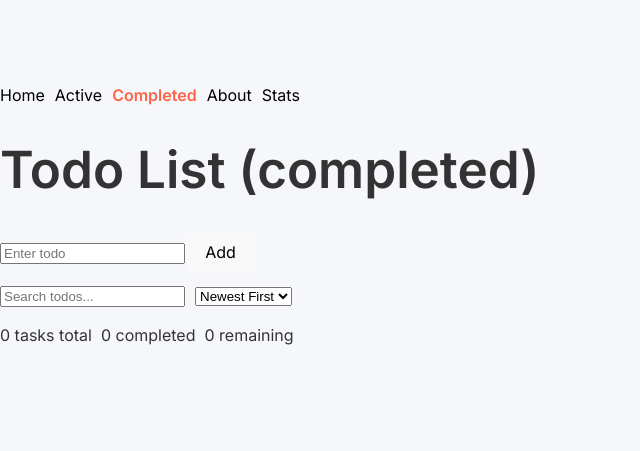
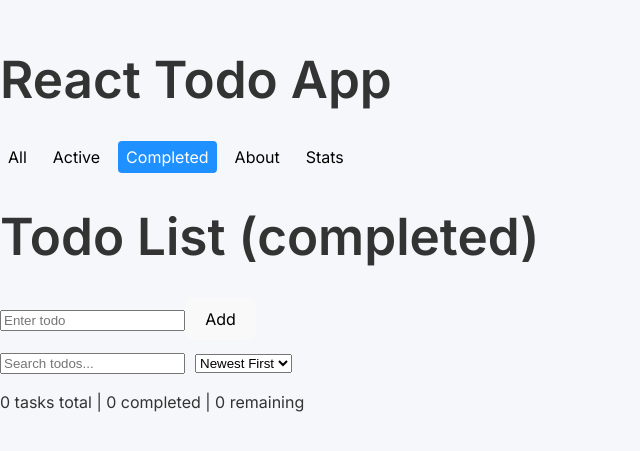
Before and after one commit to rps-learn/react-practice, a React (Vite) app in the folder my-app/: page /completed in a window 1280 px wide. Shown: the part 177-628 px from the top of the page, without its empty margins (0-640 px from the left). Built offline with nearby package versions, Linux system fonts and the light colour scheme.

Commit message:
added FilterNav

```diff
--- a/my-app/package.json
+++ b/my-app/package.json
@@ -13,7 +13,8 @@
     "framer-motion": "^12.23.12",
     "react": "^19.1.1",
     "react-dom": "^19.1.1",
-    "react-router-dom": "^7.8.2"
+    "react-router-dom": "^7.8.2",
+    "uuid": "^11.1.0"
   },
   "devDependencies": {
     "@eslint/js": "^9.33.0",
--- a/my-app/src/App.tsx
+++ b/my-app/src/App.tsx
@@ -1,82 +1,22 @@
-import { Routes, Route, Link, NavLink } from "react-router-dom";
+import { Routes, Route, Navigate  } from "react-router-dom";
 import "./App.css";
 import TodoApp from "./components/TodoApp";
-import About from "./components/About";
-import Stats from "./components/Stats";
+import About from "./pages/About";
+import Stats from "./pages/Stats";
+import FilterNav from "./components/FilterNav";
 
 function App() {
 
   return (
     <div>
-      {/* Navigation */}
-      <nav style={{ marginBottom: "20px" }}>
-        <NavLink
-          to="/"
-          end   // important: makes "/" active only on exact match
-          style={({ isActive }) => ({
-            marginRight: "10px",
-            fontWeight: isActive ? "bold" : "normal",
-            color: isActive ? "tomato" : "black"
-          })}
-        >
-          Home
-        </NavLink>
+      <h1>React Todo App</h1>
+      <FilterNav />
 
-        <NavLink
-          to="/active"
-          end   // important: makes "/" active only on exact match
-          style={({ isActive }) => ({
-            marginRight: "10px",
-            fontWeight: isActive ? "bold" : "normal",
-            color: isActive ? "tomato" : "black"
-          })}
-        >
-          Active
-        </NavLink>
-
-        <NavLink
-          to="/completed"
-          end   // important: makes "/" active only on exact match
-          style={({ isActive }) => ({
-            marginRight: "10px",
-            fontWeight: isActive ? "bold" : "normal",
-            color: isActive ? "tomato" : "black"
-          })}
-        >
-          Completed
-        </NavLink>
-
-        <NavLink
-          to="/about"
-          end   // important: makes "/" active only on exact match
-          style={({ isActive }) => ({
-            marginRight: "10px",
-            fontWeight: isActive ? "bold" : "normal",
-            color: isActive ? "tomato" : "black"
-          })}
-        >
-          About
-        </NavLink>
-
-        <NavLink
-          to="/stats"
-          end   // important: makes "/" active only on exact match
-          style={({ isActive }) => ({
-            marginRight: "10px",
-            fontWeight: isActive ? "bold" : "normal",
-            color: isActive ? "tomato" : "black"
-          })}
-        >
-          Stats
-        </NavLink>
-
-      </nav>
-
-      {/* Routes */}
       <Routes>
-        <Route path="/" element={<TodoApp filter="all"/>} />
-        <Route path="/active" element={<TodoApp filter="active"/>} />
-        <Route path="/completed" element={<TodoApp filter="completed"/>} />
+        <Route path="/" element={<Navigate to="/all" />} />
+        <Route path="/all" element={<TodoApp filter="all" />} />
+        <Route path="/active" element={<TodoApp filter="active" />} />
+        <Route path="/completed" element={<TodoApp filter="completed" />} />
         <Route path="/about" element={<About />} />
         <Route path="/stats" element={<Stats />} />
       </Routes>
--- a/my-app/src/components/About.tsx
+++ /dev/null
@@ -1,13 +0,0 @@
-export default function About() {
-  return (
-    <div>
-      <h1>About This App</h1>
-      <p>
-        This is a simple Todo app built with React, TypeScript, Context API, and React Router.
-      </p>
-      <p>
-        You can add, complete, and delete tasks — and your data is saved in localStorage.
-      </p>
-    </div>
-  );
-}
--- /dev/null
+++ b/my-app/src/components/FilterNav.tsx
@@ -0,0 +1,66 @@
+import { NavLink } from "react-router-dom";
+
+export default function FilterNav() {
+  const baseStyle: React.CSSProperties = {
+    marginRight: "10px",
+    padding: "4px 8px",
+    textDecoration: "none",
+    borderRadius: "4px",
+    display: "inline-block",
+  };
+
+  return (
+    <nav aria-label="Main navigation">
+      <NavLink
+        to="/all"
+        style={({ isActive }) => ({
+          ...baseStyle,
+          background: isActive ? "dodgerblue" : "transparent",
+          color: isActive ? "white" : "black",
+        })}
+      >
+        All
+      </NavLink>
+      <NavLink
+        to="/active"
+        style={({ isActive }) => ({
+          ...baseStyle,
+          background: isActive ? "dodgerblue" : "transparent",
+          color: isActive ? "white" : "black",
+        })}
+      >
+        Active
+      </NavLink>
+      <NavLink
+        to="/completed"
+        style={({ isActive }) => ({
+          ...baseStyle,
+          background: isActive ? "dodgerblue" : "transparent",
+          color: isActive ? "white" : "black",
+        })}
+      >
+        Completed
+      </NavLink>
+      <NavLink
+        to="/about"
+        style={({ isActive }) => ({
+          ...baseStyle,
+          background: isActive ? "dodgerblue" : "transparent",
+          color: isActive ? "white" : "black",
+        })}
+      >
+        About
+      </NavLink>
+      <NavLink
+        to="/stats"
+        style={({ isActive }) => ({
+          ...baseStyle,
+          background: isActive ? "dodgerblue" : "transparent",
+          color: isActive ? "white" : "black",
+        })}
+      >
+        Stats
+      </NavLink>
+    </nav>
+  );
+}
--- a/my-app/src/components/Footer.tsx
+++ b/my-app/src/components/Footer.tsx
@@ -9,13 +9,10 @@ function Footer(){
 
     return(
         <div>
-            <p>
-                {total} tasks total
-                &nbsp;
-                {completed} completed
-                &nbsp;
-                {remaining} remaining
+            <p aria-live="polite">
+                {total} tasks total | {completed} completed | {remaining} remaining
             </p>
+
             <AnimatePresence>
                 {completed > 0 && (
                 <motion.button
--- a/my-app/src/components/TodoApp.tsx
+++ b/my-app/src/components/TodoApp.tsx
@@ -28,13 +28,18 @@ function TodoApp({filter}:{filter: Filter}){
         <h1>Todo List ({filter})</h1>
 
         {/* Add Todo */}
+        <label htmlFor="new-todo" style={{ display: "none" }}>
+            Add a new todo
+        </label>
         <input
+            id="new-todo"
             value={input.value}
             onChange={input.onChange}
             onKeyDown={(e) => e.key === "Enter" && handleAdd()}
             placeholder="Enter todo"
+            aria-label="New todo"
         />
-        <button onClick={handleAdd}>Add</button>
+        <button onClick={handleAdd} aria-label="Add todo">Add</button>
 
         {/* Search & Sort Controls */}
         <motion.div
--- a/my-app/src/components/TodoContext.tsx
+++ b/my-app/src/components/TodoContext.tsx
@@ -1,7 +1,8 @@
 import { createContext, useContext, useReducer, useEffect, ReactNode} from "react";
+import { v4 as uuidv4 } from "uuid";
 
 type Todo = {
-  id: number;
+  id: string;
   text: string;
   completed: boolean;
   createdAt: number;
@@ -9,17 +10,17 @@ type Todo = {
 
 type Action =
   | { type: "ADD"; text: string }
-  | { type: "TOGGLE"; id: number }
-  | { type: "REMOVE"; id: number }
+  | { type: "TOGGLE"; id: string }
+  | { type: "REMOVE"; id: string }
   | { type: "CLEAR_COMPLETED"; }
-  | { type: "EDIT"; id: number; text: string };
+  | { type: "EDIT"; id: string; text: string };
 
 function todoReducer(state: Todo[], action: Action): Todo[] {
   switch (action.type) {
     case "ADD":
       return [
         ...state,
-        { id: Date.now(), text: action.text, completed: false, createdAt: Date.now() },
+        { id: uuidv4(), text: action.text, completed: false, createdAt: Date.now() },
       ];
     case "TOGGLE":
       return state.map(todo =>
@@ -74,9 +75,9 @@ export function useTodos() {
   const { todos, dispatch } = context;
 
   const addTodo = (text: string) => dispatch({ type: "ADD", text });
-  const toggleTodo = (id: number) => dispatch({ type: "TOGGLE", id });
-  const removeTodo = (id: number) => dispatch({ type: "REMOVE", id });
-  const editTodo = (id: number, text: string) => dispatch({ type: "EDIT", id, text });
+  const toggleTodo = (id: string) => dispatch({ type: "TOGGLE", id });
+  const removeTodo = (id: string) => dispatch({ type: "REMOVE", id });
+  const editTodo = (id: string, text: string) => dispatch({ type: "EDIT", id, text });
   const clearCompleted = () => dispatch({ type: "CLEAR_COMPLETED" });
 
   return { todos, addTodo, toggleTodo, removeTodo, editTodo, clearCompleted };
--- a/my-app/src/hooks/useEditTodo.tsx
+++ b/my-app/src/hooks/useEditTodo.tsx
@@ -1,7 +1,7 @@
 import { useState } from "react";
 import { useTodos } from "../components/TodoContext";
 
-export function useEditTodo(todoId: number, initialText: string) {
+export function useEditTodo(todoId: string, initialText: string) {
     const { editTodo, removeTodo } = useTodos();
 
     const [isEditing, setIsEditing] = useState(false);
--- a/my-app/src/hooks/useFilterTodos.tsx
+++ b/my-app/src/hooks/useFilterTodos.tsx
@@ -1,7 +1,7 @@
 import { useMemo } from "react";
 
 type Todo = {
-  id: number;
+  id: string;
   text: string;
   completed: boolean;
   createdAt: number;
--- /dev/null
+++ b/my-app/src/pages/About.tsx
@@ -0,0 +1,12 @@
+export default function About() {
+  return (
+    <div>
+      <h2>About This App</h2>
+      <p>
+        This is a learning project built with React, using Context, Reducers,
+        custom hooks, and Framer Motion for animations.
+        It demonstrates professional patterns for building modern web apps.
+      </p>
+    </div>
+  );
+}
--- a/my-app/src/components/Stats.tsx
+++ b/my-app/src/pages/Stats.tsx
@@ -1,4 +1,5 @@
-import { useTodos } from "./TodoContext";
+
+import { useTodos } from "../components/TodoContext";
 
 function Stats(){
     const { todos } = useTodos();
@@ -8,14 +9,10 @@ function Stats(){
 
     return(
         <div>
-            <h2>Stats</h2>
-            <p>
-                {total} tasks total
-                &nbsp;
-                {completed} completed
-                &nbsp;
-                {remaining} remaining
-            </p>
+            <h2>Statistics</h2>
+            <p>Total tasks: {total}</p>
+            <p>Completed: {completed}</p>
+            <p>Remaining: {remaining}</p>
         </div>
     );
 }
```
Also changed, not shown: my-app/src/components/TodoItem.tsx (+21 -9 lines), 1 other file (tests, documents, lock files or other folders).
